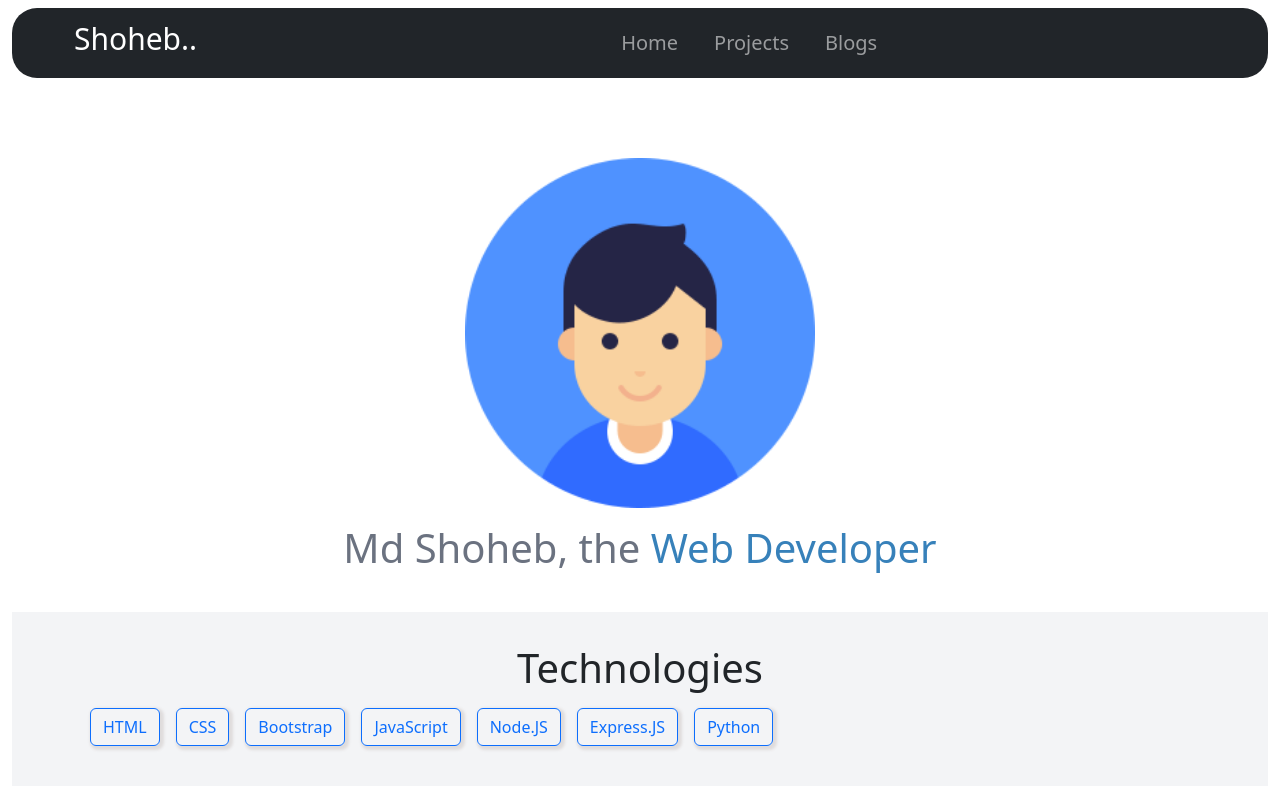
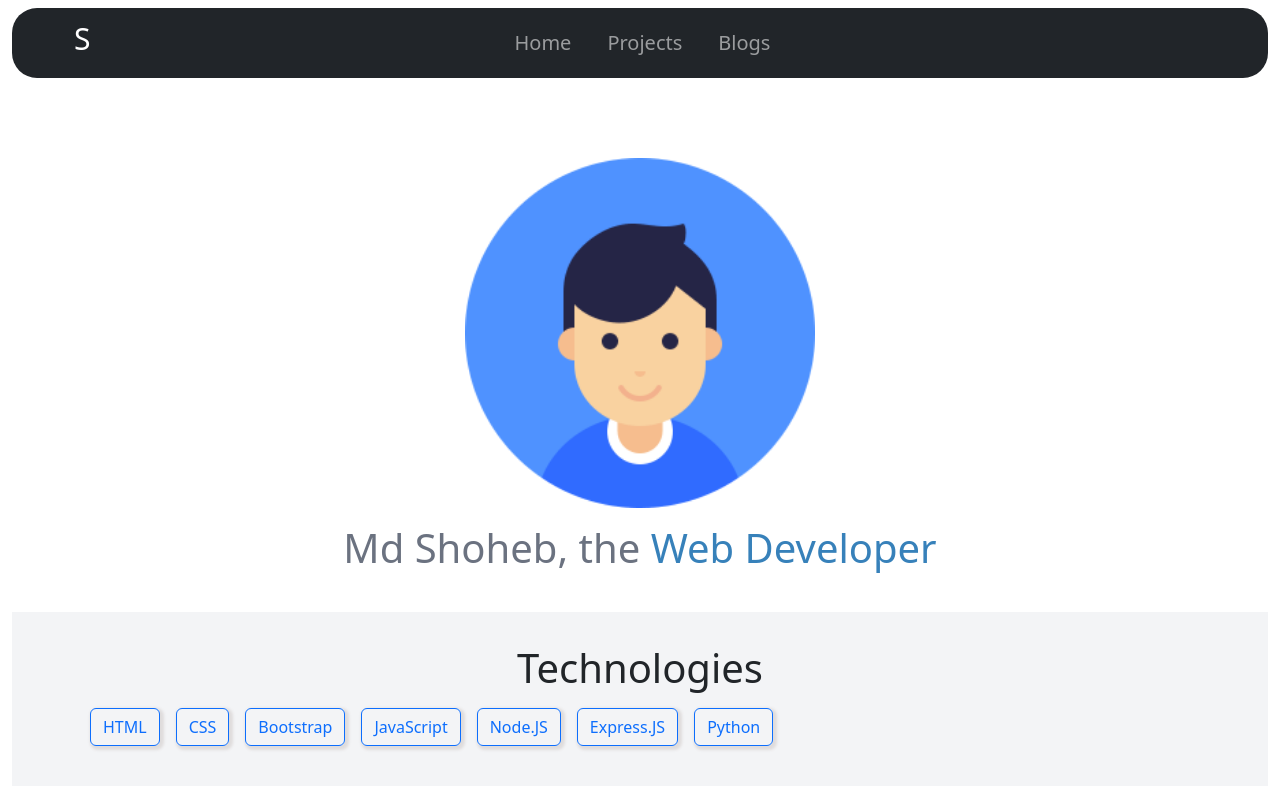
Before and after one commit to MdShoaibulhaq/Shoheb, a website: page index.html in a window 1280 px wide. Shown: the top 800 px of the page. Drawn offline with nearby package versions, Linux system fonts and the light colour scheme.

Commit message:
Update index.html

```diff
--- a/index.html
+++ b/index.html
@@ -17,7 +17,7 @@
 <body class="container-fluid">
     <div class="navbar navbar-dark  bg-dark navbar-expand-lg mt-2 p-8">
         <div class="container-fluid">
-            <h2 class="navbar-brand">Shoheb..</h2>
+            <h2 class="navbar-brand">S</h2>
             <button class="navbar-toggler" data-bs-target="#menuitems" data-bs-toggle="collapse">
                 <span class="navbar-toggler-icon"></span>
             </button>
```
